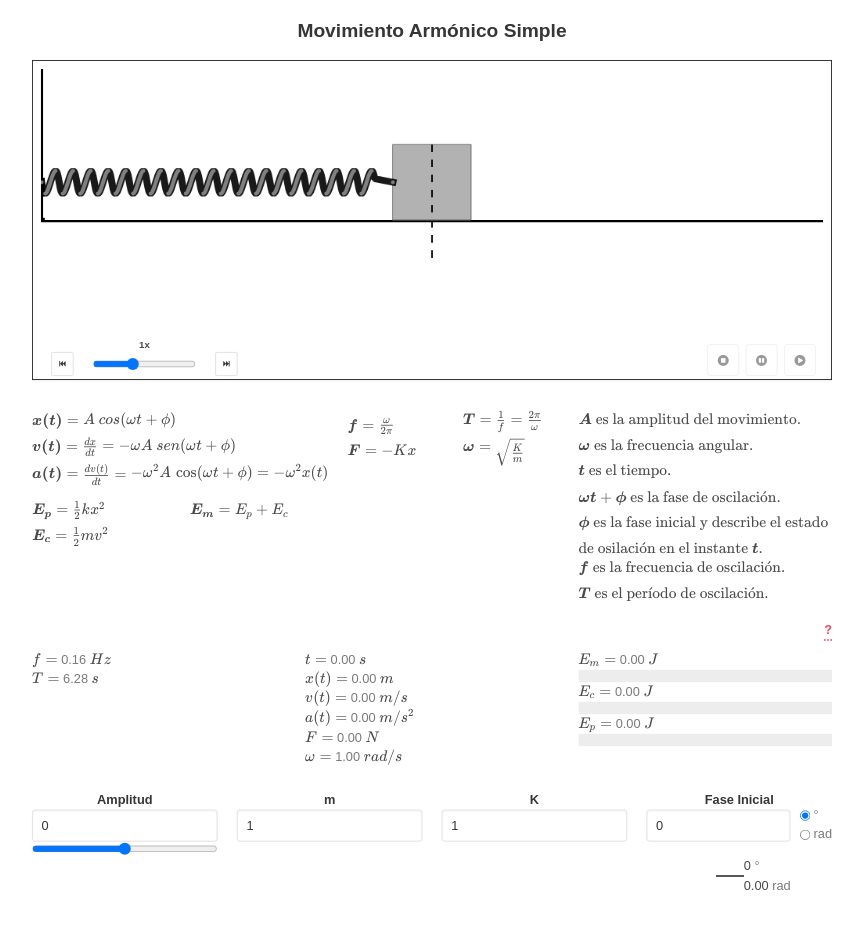
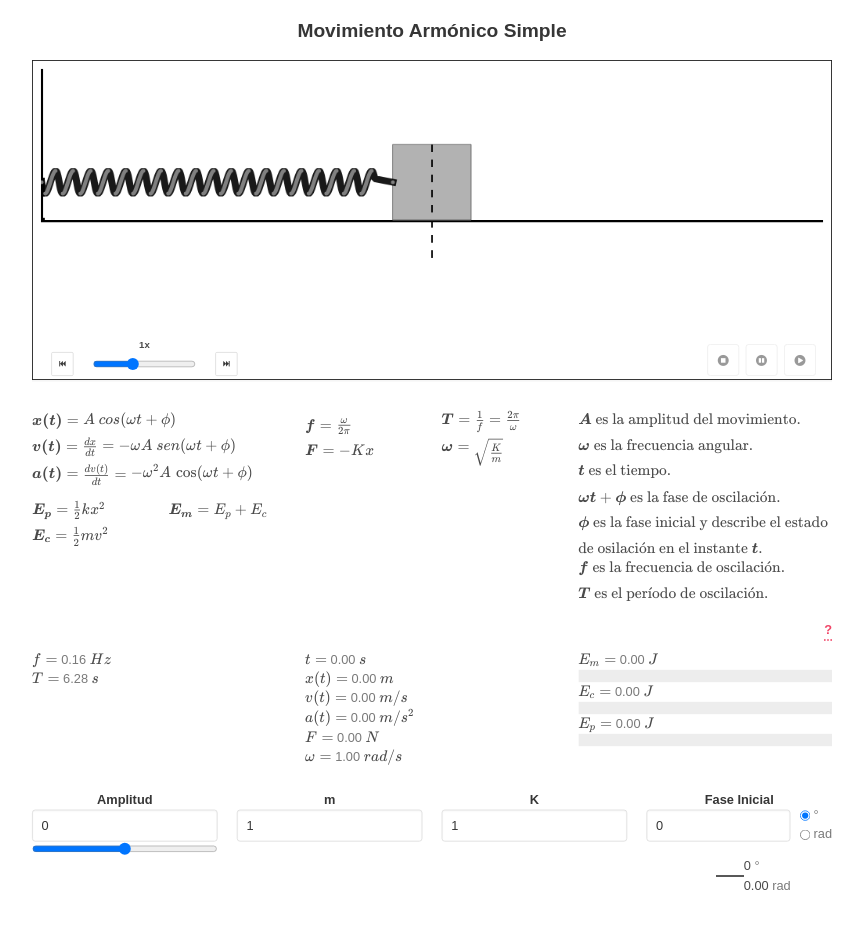
Before and after one commit to iamzapata/movimientos-oscilatorios, a Next.js app: page /movimiento-armonico-simple in a window 1280 px wide. Shown: the top 928 px of the page, without its empty margins (208-1071 px from the left). Built offline with nearby package versions, Linux system fonts and the light colour scheme.

Commit message:
Ajustar formulas

```diff
--- a/components/MovimientoArmonicoSimple/Formulas.jsx
+++ b/components/MovimientoArmonicoSimple/Formulas.jsx
@@ -10,7 +10,7 @@ const Formulas = () => (
         className="mb-2 flex flex"
       />
       <FormulaMatematica
-        texto="\boldsymbol{a(t)}={\frac {dv(t)}{dt}}=-\omega ^{2}A\,\cos(\omega t+\phi )=-\omega ^{2}x(t)"
+        texto="\boldsymbol{a(t)}={\frac {dv(t)}{dt}}=-\omega ^{2}A\,\cos(\omega t+\phi )"
         className="mb-2 flex flex"
       />
       <div className="columns mt-2">
--- a/components/MovimientoArmonicoSimple/index.jsx
+++ b/components/MovimientoArmonicoSimple/index.jsx
@@ -183,7 +183,7 @@ class MovimientoArmonicoSimple extends Component {
   calcularVelocidad = () => {
     const { t, frecuenciaAngular, faseInicial, amplitud } = this.state;
 
-    return -amplitud * Math.sin(frecuenciaAngular * t + faseInicial);
+    return -amplitud * frecuenciaAngular * Math.sin(frecuenciaAngular * t + faseInicial);
   };
 
   calcularAceleracion = () => {
```
